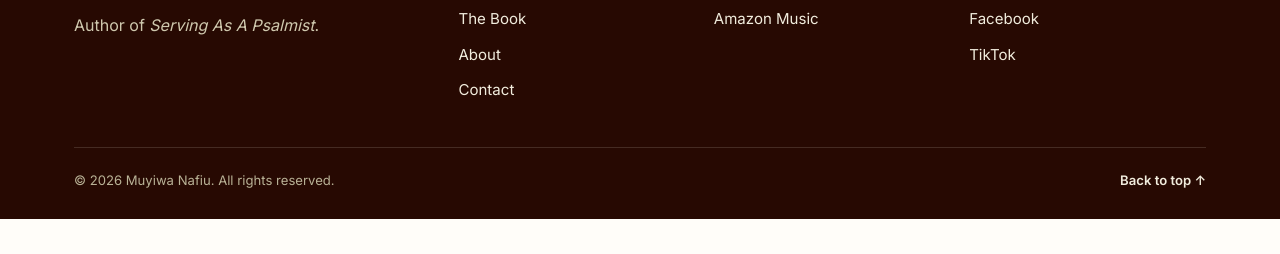
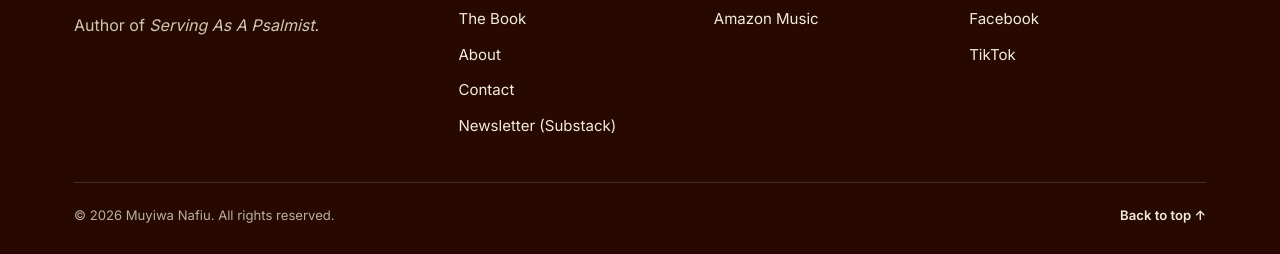
Before and after one commit to JoshuaMofiyinfoluwaABOKEDE/muyiwa-nafiu, a plain HTML site: page index.html in a window 1280 px wide. Shown: the part 10595-10849 px from the top of the page. Before the commit the page ends 10814 px from the top, so only its background shows below. Drawn offline with Linux system fonts and the light colour scheme.

Commit message:
Add Substack newsletter link to footer
Co-Authored-By: Claude Opus 5.5 <noreply@anthropic.com>
Claude-Session: https://claude.ai/code/session_01EnBaV78T4NEL2iZ2Nxkrtp

```diff
--- a/index.html
+++ b/index.html
@@ -727,6 +727,7 @@
           <li><a href="#book">The Book</a></li>
           <li><a href="#about">About</a></li>
           <li><a href="#invite">Contact</a></li>
+          <li><a href="https://open.substack.com/pub/muyiwanafiu" target="_blank" rel="noopener">Newsletter (Substack)</a></li>
         </ul>
       </div>
       <div>
```
